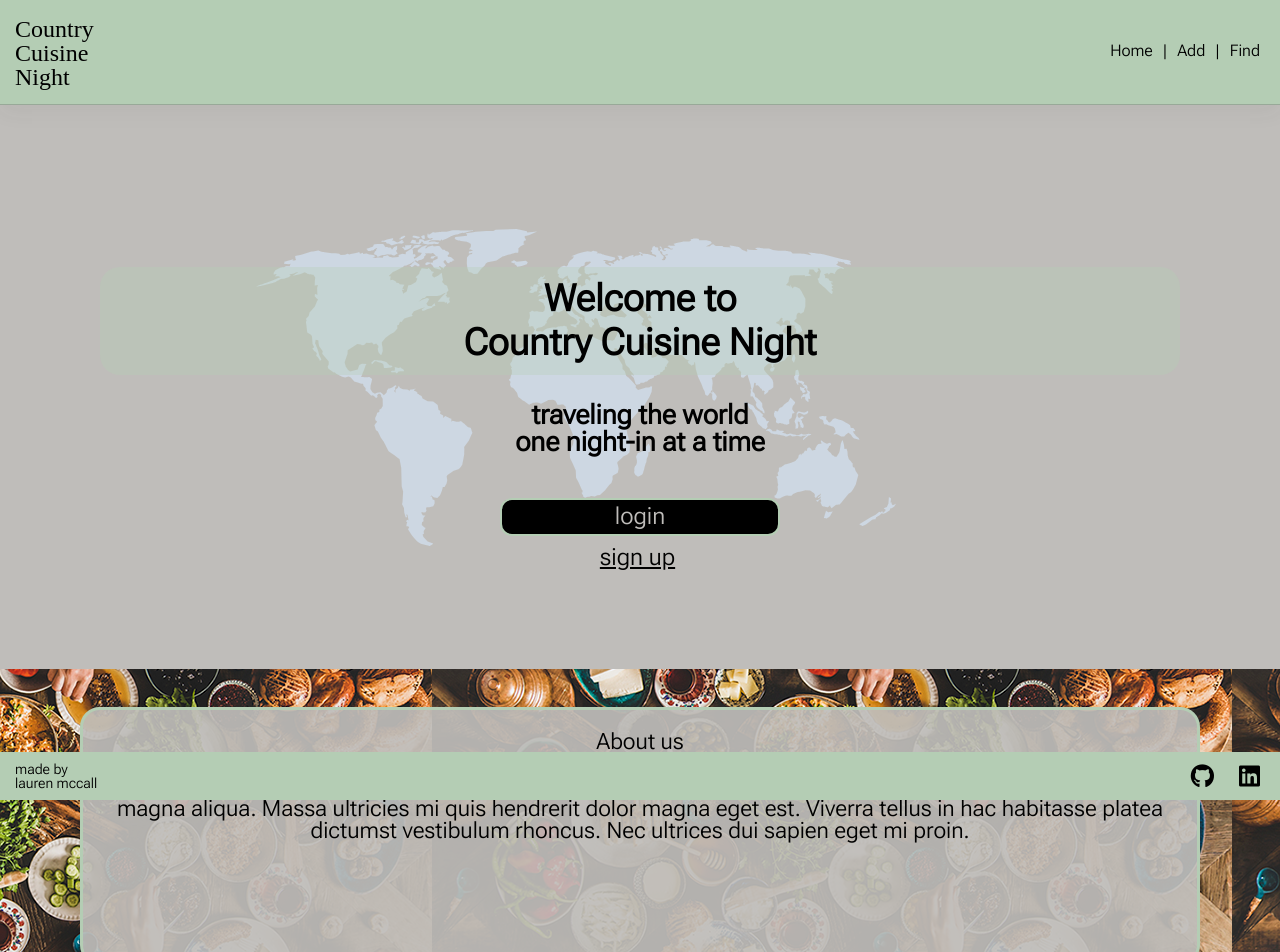
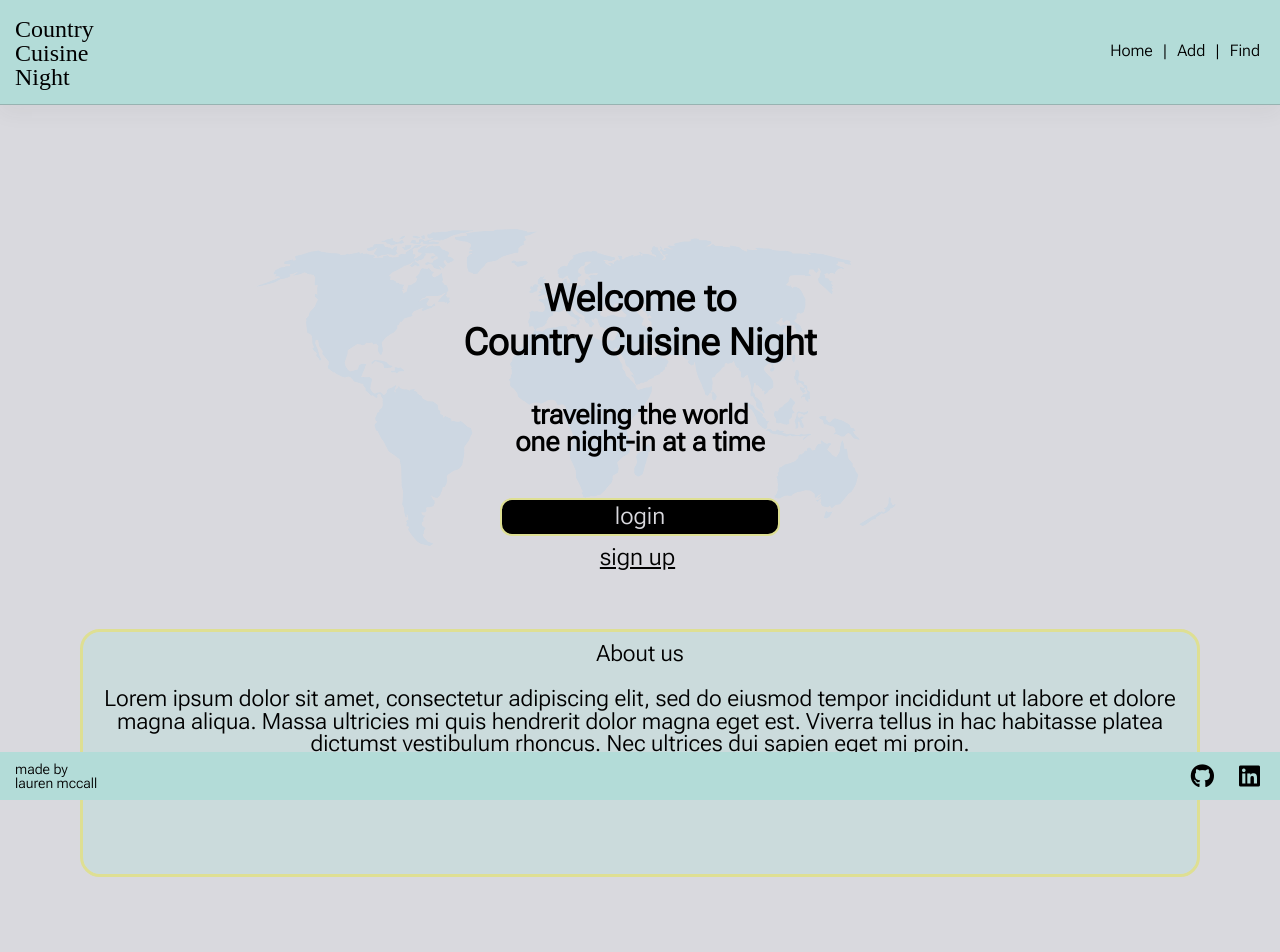
Before and after one commit to greendev223/country-cousin, a React (Vite) app in the folder ClientApp/: page / in a window 1280 px wide. Shown: the top 952 px of the page. After the commit the page ends 877 px from the top, so only its background shows below. Built offline with nearby package versions, Linux system fonts and the light colour scheme; a web font is replaced by a local one.

Commit message:
Landing page added and more css

```diff
--- a/ClientApp/src/App.tsx
+++ b/ClientApp/src/App.tsx
@@ -1,4 +1,5 @@
 import React from 'react'
+import { Landing } from './pages/Landing'
 
 export function App() {
   return (
@@ -17,33 +18,7 @@ export function App() {
           </ul>
         </nav>
       </header>
-      <section>
-        <div className="welcome ">
-          <h5>
-            Welcome to <br /> Country Cuisine Night
-          </h5>
-          <h6>
-            traveling the world <br /> one night-in at a time
-          </h6>
-          <button>
-            <div>login</div>
-          </button>
-          <div>
-            <a href="#">sign up</a>
-          </div>
-        </div>
-        <div>
-          <article>
-            <h5 className="about">
-              About us <br /> <br /> Lorem ipsum dolor sit amet, consectetur
-              adipiscing elit, sed do eiusmod tempor incididunt ut labore et
-              dolore magna aliqua. Massa ultricies mi quis hendrerit dolor magna
-              eget est. Viverra tellus in hac habitasse platea dictumst
-              vestibulum rhoncus. Nec ultrices dui sapien eget mi proin.
-            </h5>
-          </article>
-        </div>
-      </section>
+      <Landing />
       <footer>
         <div>
           made by <br /> lauren mccall
--- a/ClientApp/src/index.scss
+++ b/ClientApp/src/index.scss
@@ -4,6 +4,10 @@
   font: 16px / 1 'Roboto Flex', sans-serif;
   --beige: rgb(191, 189, 186);
   --mint: rgb(180, 205, 180);
+  --turquoise: rgb(179, 220, 216);
+  --yellow-green: rgb(222, 223, 147);
+  --lite-gray: rgb(217, 217, 222);
+  --dark-gray: rgb(86, 89, 94);
 }
 
 html {
@@ -13,7 +17,8 @@ html {
 body {
   margin: 0;
   min-height: 100%;
-  background-image: url(/src/images/food.png);
+  background-color: var(--lite-gray);
+  // background-image: url(/src/images/food.png);
   // background-repeat: no-repeat;
   width: 100%;
   height: 100%;
@@ -25,7 +30,7 @@ header {
   display: flex;
   align-items: center;
   justify-content: space-between;
-  background-color: var(--mint);
+  background-color: var(--turquoise);
   margin-top: -15px;
   position: sticky;
   border-bottom: 1px solid rgba(93, 91, 91, 0.319);
@@ -60,7 +65,7 @@ section {
   background-image: url(/src/images/worldMap.svg);
   background-repeat: no-repeat;
   background-position: 40%;
-  background-color: var(--beige);
+  background-color: var(--lite-gray);
   background-size: cover;
   padding: 35px;
   font: 21px/1 'Roboto Flex', sans-serif;
@@ -68,7 +73,7 @@ section {
   flex-direction: column;
 }
 .about {
-  background-color: rgba(191, 189, 186, 0.92);
+  background-color: var(--lite-gray);
   padding-bottom: 20px;
   margin-bottom: 80px;
   padding-top: 20px;
@@ -79,7 +84,7 @@ section {
 
 section div h5 {
   text-align: center;
-  background-color: rgba(180, 205, 180, 0.331);
+  // background-color: rgba(179, 220, 216, 0.379);
   border-radius: 15px;
   font-size: 1.1em;
   padding: 10px;
@@ -93,10 +98,10 @@ section div h6 {
 
 section div button {
   font: 0.7em /1 'Roboto Flex', sans-serif;
-  background-color: black;
-  color: var(--beige);
+  background-color: var(--dark-gray);
+  color: var(--lite-gray);
   border-radius: 12px;
-  border: 2px solid var(--mint);
+  border: 2px solid var(--turquoise);
   padding: 7px;
   margin-top: -25px;
   text-align: center;
@@ -116,7 +121,7 @@ footer {
   bottom: 0;
   position: fixed;
   width: 100%;
-  background-color: var(--mint);
+  background-color: var(--turquoise);
   padding-top: 10px;
   padding-bottom: 10px;
   justify-content: space-between;
@@ -172,9 +177,9 @@ a {
   section div button {
     font: 0.7em /1 'Roboto Flex', sans-serif;
     background-color: black;
-    color: var(--beige);
+    color: var(--lite-gray);
     border-radius: 12px;
-    border: 2px solid var(--mint);
+    border: 2px solid var(--yellow-green);
     padding: 5px;
     margin-top: -20px;
     text-align: center;
@@ -184,10 +189,11 @@ a {
     // width: 75px;
   }
   .about {
-    background-color: rgba(191, 189, 186, 0.92);
-    border: 3px solid var(--mint);
+    background-color: rgba(179, 220, 216, 0.379);
+    border: 3px solid var(--yellow-green);
     padding-bottom: 120px;
-    padding-top: 20px;
+    padding-top: 10px;
+    margin-top: -40px;
     margin-left: 80px;
     margin-right: 80px;
     font: 1.4em/1 'Roboto Flex', sans-serif;
--- /dev/null
+++ b/ClientApp/src/pages/Landing.tsx
@@ -0,0 +1,33 @@
+import React from 'react'
+
+export function Landing() {
+  return (
+    <section>
+      <div className="welcome ">
+        <h5>
+          Welcome to <br /> Country Cuisine Night
+        </h5>
+        <h6>
+          traveling the world <br /> one night-in at a time
+        </h6>
+        <button>
+          <div>login</div>
+        </button>
+        <div>
+          <a href="#">sign up</a>
+        </div>
+      </div>
+      <div>
+        <article>
+          <h5 className="about">
+            About us <br /> <br /> Lorem ipsum dolor sit amet, consectetur
+            adipiscing elit, sed do eiusmod tempor incididunt ut labore et
+            dolore magna aliqua. Massa ultricies mi quis hendrerit dolor magna
+            eget est. Viverra tellus in hac habitasse platea dictumst vestibulum
+            rhoncus. Nec ultrices dui sapien eget mi proin.
+          </h5>
+        </article>
+      </div>
+    </section>
+  )
+}
```
Also changed, not shown: ClientApp/src/pages/ViewCountries.tsx (added, +9 -0 lines), 1 other file (tests, documents, lock files or other folders).
